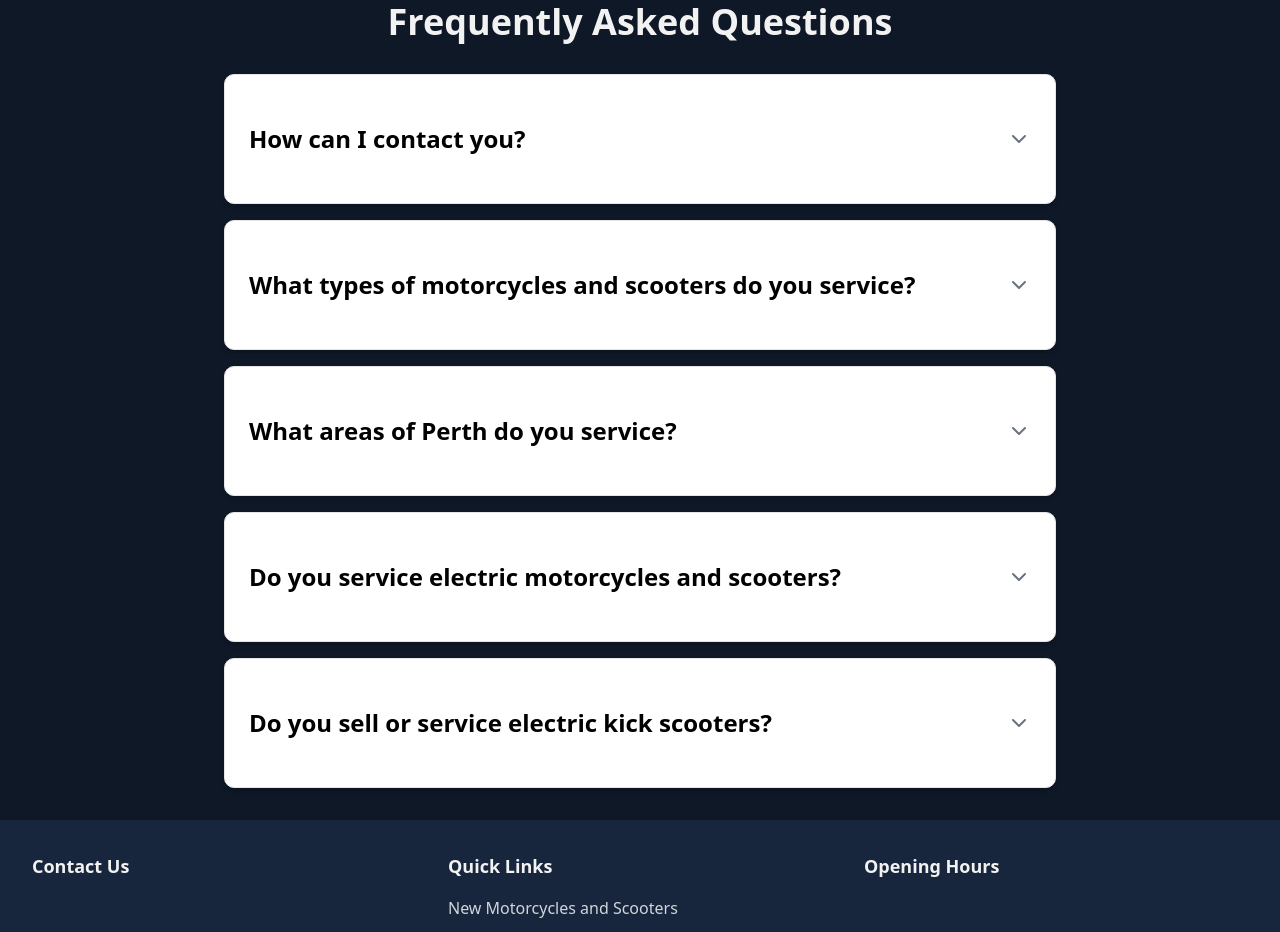
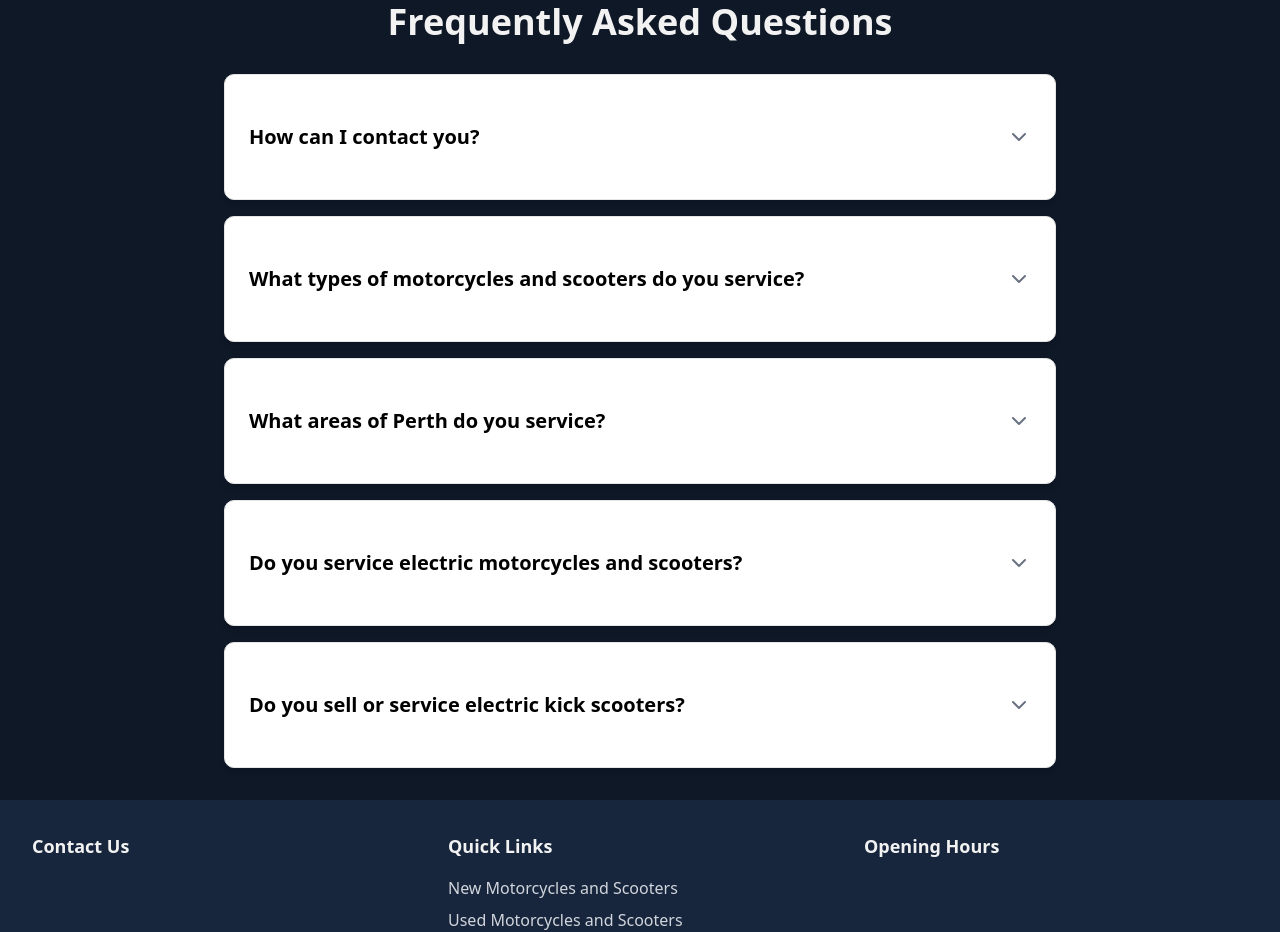
Before and after one commit to ethanbetts63/allbikes, a React app in the folder frontend/: page / in a window 1280 px wide. Shown: the part 2160-3092 px from the top of the page. Built offline with nearby package versions, Linux system fonts and the light colour scheme; no server answers; the HTML template or start-up script is replaced by a standard one.

Commit message:
checkpoinit

```diff
--- a/frontend/src/components/FaqSection.tsx
+++ b/frontend/src/components/FaqSection.tsx
@@ -63,7 +63,7 @@ export const FaqSection: React.FC<FaqSectionProps> = ({ title, faqData }) => {
                       className="flex justify-between items-center p-6 cursor-pointer"
                       onClick={() => toggleFaq(index)}
                     >
-                      <h3 className="text-2xl font-semibold text-black">{faq.question}</h3>
+                      <h3 className="text-xl font-semibold text-black">{faq.question}</h3>
                       <ChevronDown
                         className={`h-6 w-6 text-gray-500 transition-transform duration-300 ${openIndex === index ? 'transform rotate-180' : ''
                           }`}
```
